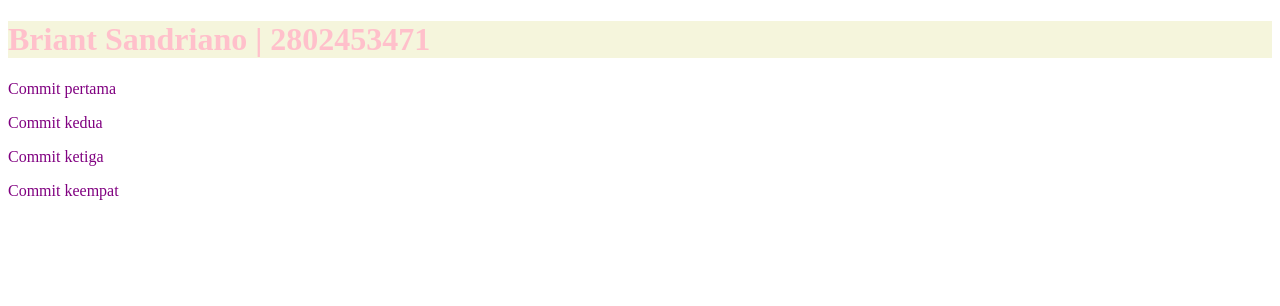
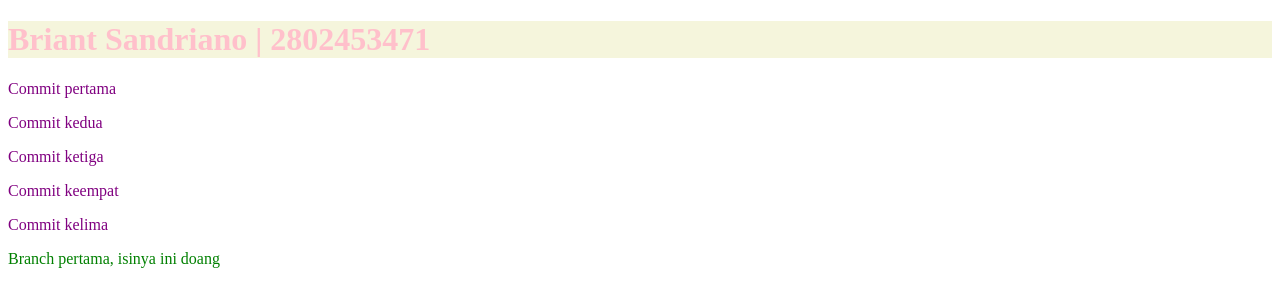
Before and after one commit to Briant-s/assigntment-createrepo, a plain HTML site: page index.html in a window 1280 px wide. Drawn offline with Linux system fonts and the light colour scheme.

Commit message:
branch-pertama

```diff
--- a/index.html
+++ b/index.html
@@ -12,6 +12,9 @@
     .commit {
         color: purple;
     }
+    .branch {
+        color: green;
+    }
 
     </style>
 
@@ -22,5 +25,7 @@
     <p class = "commit">Commit kedua</p>
     <p class = "commit">Commit ketiga</p>
     <p class = "commit">Commit keempat</p>
+    <p class = "commit">Commit kelima</p>
+    <p class = "branch">Branch pertama, isinya ini doang</p>
 </body>
 </html>
```
